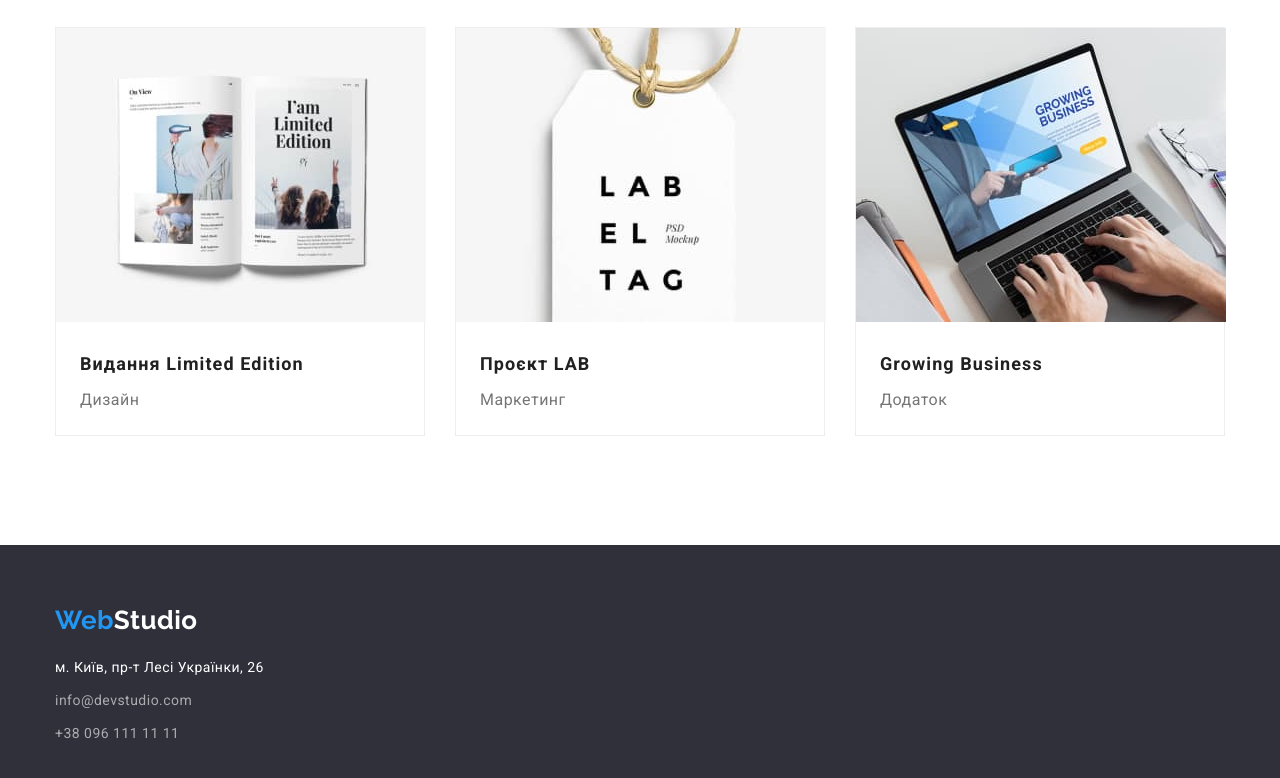
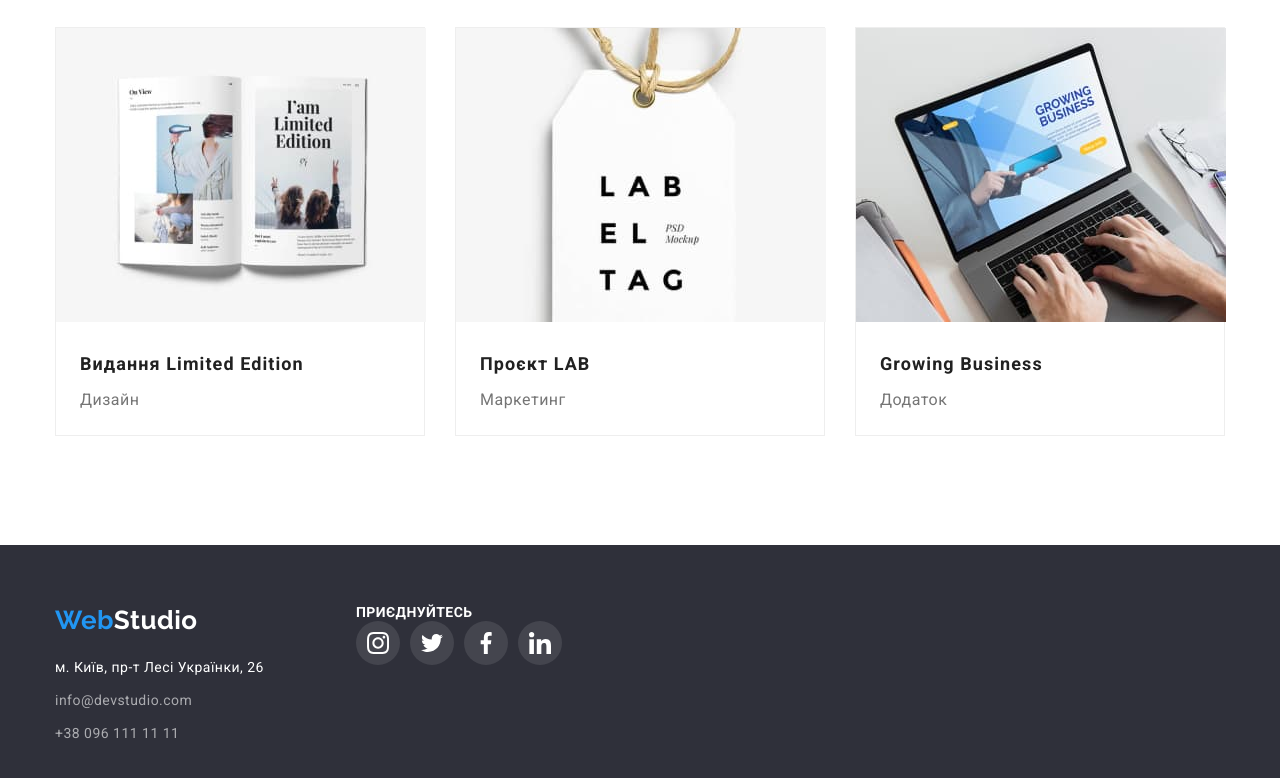
Before and after one commit to ovchrk/goit-markup-hw-04, a plain HTML site: page portfolio.html in a window 1280 px wide. Shown: the part 1114-1892 px from the top of the page. Drawn offline with nearby package versions, Linux system fonts and the light colour scheme.

Commit message:
added portfolio footer

```diff
--- a/portfolio.html
+++ b/portfolio.html
@@ -20,8 +20,22 @@
                     <li class="item"><a href="" class="link">Контакти</a></li>
                 </ul>
                 <ul class="contacts">
-                    <li class="item icon-mail"><a href="mailto:info@devstudio.com" class="link">info@devstudio.com</a></li>
-                    <li class="item icon-tel"><a href="tel:+380961111111" class="link">+38 096 111 11 11</a></li>
+                    <li class="item">
+                        <a href="mailto:info@devstudio.com" class="link">
+                            <svg width="16" height="12" class="contact-icon">
+                                <use href="./images/symbol-defs.svg#envelope"></use>
+                            </svg>
+                            <span>info@devstudio.com</span>
+                        </a>
+                    </li>
+                    <li class="item">
+                        <a href="tel:+380961111111" class="link">
+                            <svg width="10" height="16" class="contact-icon">
+                                <use href="./images/symbol-defs.svg#smartphone"></use>
+                            </svg>
+                            <span>+38 096 111 11 11</span>
+                        </a>
+                    </li>
                 </ul>
             </nav>
         </div>
@@ -113,7 +127,8 @@
     </main>
     <!--Footer-->
     <footer class="footer">
-        <div class="container">
+        <div class="container bottom-sections">
+            <div class="footer-1">
                 <a href="./index.html" class="logo-light"><span class="logo-blue">Web</span>Studio</a>
                 <address>
                     <ul class="bottom-information">
@@ -123,6 +138,41 @@
                     </ul>
                 </address>
             </div>
+            <div class="footer-2">
+                <h3>Приєднуйтесь</h3>
+                <ul class="bottom-social-links">
+                    <li class="item insta">
+                        <a href="">
+                            <svg class="icon">
+                                <use href="./images/symbol-defs.svg#icon-instagram-2"></use>
+                            </svg>
+
+                        </a>
+                    </li>
+                    <li class="item twitter">
+                        <a href="">
+                            <svg class="icon">
+                                <use href="./images/symbol-defs.svg#icon-twitter-2"></use>
+                            </svg>
+                        </a>
+                    </li>
+                    <li class="item facebook">
+                        <a href="">
+                            <svg class="icon">
+                                <use href="./images/symbol-defs.svg#icon-facebook-2"></use>
+                            </svg>
+                        </a>
+                    </li>
+                    <li class="item linkedin">
+                        <a href="">
+                            <svg class="icon">
+                                <use href="./images/symbol-defs.svg#icon-linkedin-2"></use>
+                            </svg>
+                        </a>
+                    </li>
+                </ul>
+            </div>
+        </div>
     </footer>
 </body>
 </html>
```
Lines whose indentation alone changed are shown as unchanged.
